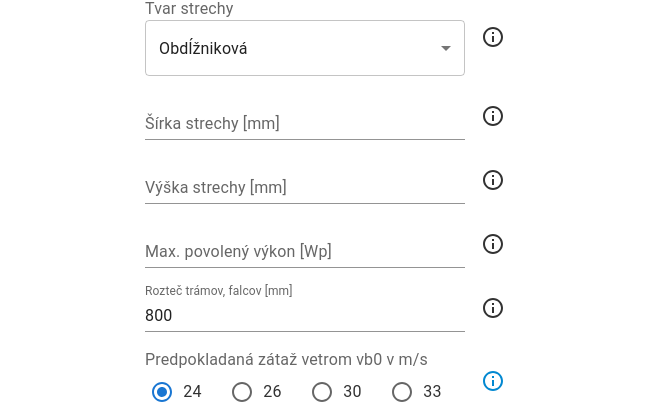
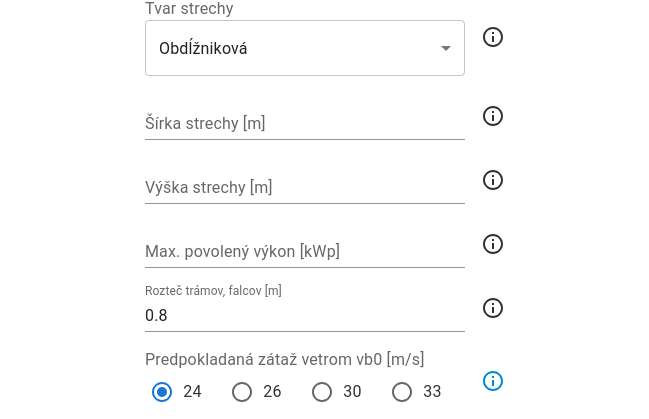
Before and after one commit to davidvajda/pv-calculator, a React (Create React App) app: page / in a window 1280 px wide. Shown: the part 236-655 px from the top of the page, without its empty margins (315-964 px from the left). Built offline with nearby package versions, Linux system fonts and the light colour scheme.

Commit message:
added possilility for ratio in number input fields, therefore possilility to enter meters rather than milimeters

```diff
--- a/src/Components/InfoTooltip/InfoTooltip.js
+++ b/src/Components/InfoTooltip/InfoTooltip.js
@@ -5,9 +5,13 @@ import { InfoOutlined } from "@mui/icons-material";
 
 import Tooltip from "@mui/material/Tooltip";
 
-const UrlWrapper = ({ children, url }) => {
+const UrlWrapper = ({ children, url, withoutMargin }) => {
   return url === "#" ? (
-    <div className="div-4040">{children}</div>
+    withoutMargin ? (
+      <>{children}</>
+    ) : (
+      <div className="div-4040">{children}</div>
+    )
   ) : (
     <a href={url} target="_blanc">
       <IconButton color="info">{children}</IconButton>
@@ -23,14 +27,23 @@ const TooltipWrapper = ({ children, description }) => {
   );
 };
 
-const InfoTooltip = ({ children, description, url = "#" }) => {
+const InfoTooltip = ({
+  children,
+  description,
+  url = "#",
+  withoutMargin = false,
+}) => {
   return (
     <div className="tooltip-wrapper">
       {children}
-      <UrlWrapper url={url}>
+      <UrlWrapper url={url} withoutMargin={withoutMargin}>
         <TooltipWrapper description={description}>
           {description === undefined ? (
-            <div className="div-4040"></div>
+            withoutMargin ? (
+              <></>
+            ) : (
+              <div className="div-4040"></div>
+            )
           ) : (
             <InfoOutlined />
           )}
--- a/src/Components/TextInput/TextInput.js
+++ b/src/Components/TextInput/TextInput.js
@@ -13,21 +13,32 @@ export const TextInput = ({
   size = "regular",
   disabled,
   description,
-  url
+  url,
+  withoutMargin,
+  min = 0,
+  max,
+  ratio = [1, 1],
 }) => {
   const numberappDispatch = (value) => {
-    const numericValue = parseInt(value);
-    if (numericValue < 0 || value === "") {
-      return appDispatch({
-        type: appDispatchAction,
-        payload: { value: 0, idx: idx },
-      });
-    } else {
-      return appDispatch({
-        type: appDispatchAction,
-        payload: { value: numericValue, idx: idx },
-      });
+    let numericValue = parseFloat(value);
+    let ratioMax = max;
+    let ratioMin = min;
+
+    if (ratio[0] !== ratio[1]) {
+      numericValue = (numericValue / ratio[0]) * ratio[1];
+      ratioMax = (max / ratio[0]) * ratio[1]
+      ratioMin = (min / ratio[0]) * ratio[1]
     }
+
+    const dispatchObject = {
+      type: appDispatchAction,
+      payload: { value: numericValue, idx: idx },
+    };
+
+    if (numericValue < ratioMin || value === "") dispatchObject.payload.value = ratioMin;
+    else if (numericValue > ratioMax) dispatchObject.payload.value = ratioMax;
+
+    return appDispatch(dispatchObject);
   };
 
   const textappDispatch = (value) => {
@@ -36,7 +47,11 @@ export const TextInput = ({
 
   return (
     <>
-      <InfoTooltip description={description} url={url} >
+      <InfoTooltip
+        description={description}
+        url={url}
+        withoutMargin={withoutMargin}
+      >
         <div className={size === "small" ? "small-input" : "input"}>
           <TextField
             disabled={disabled}
--- a/src/ContextProvider/ContextProvider.js
+++ b/src/ContextProvider/ContextProvider.js
@@ -1,6 +1,4 @@
 import React, { useReducer, createContext } from "react";
-
-import { useLocalStorage } from "../Hooks/useLocalStorage";
 
 export const AppStateContext = createContext();
 export const MaterialStateContext = createContext();
--- a/src/Pages/FormPage/FormPage.js
+++ b/src/Pages/FormPage/FormPage.js
@@ -66,7 +66,8 @@ const FormPage = () => {
           appDispatchAction={OUTPUT_ACTIONS.CHANGE_AMOUNT_IN_ROW}
           type={"number"}
           size={"small"}
-          description={`Počet panelov v ${i}. rade`}
+          withoutMargin={true}
+          max={20}
         />
       );
     }
@@ -110,6 +111,7 @@ const FormPage = () => {
             appDispatchAction={OUTPUT_ACTIONS.CHANGE_ROW_AMOUNT}
             type={"number"}
             description={`Počet radov panelov.`}
+            max={20}
           />
           <div className="row-inputs">
             {renderRowInputs(outputState.panelLayout.panels.length)}
@@ -128,56 +130,66 @@ const FormPage = () => {
           />
           {appState.roofShape === "trapezoid" ? (
             <TextInput
-              label={"Šírka strechy vrch [mm]"}
-              value={appState.roofWidthTop}
+              label={"Šírka strechy vrch [m]"}
+              value={appState.roofWidthTop / 1000}
               appDispatch={appDispatch}
               appDispatchAction={APP_ACTIONS.ROOF_WIDTH_TOP}
               type={"number"}
-              description={`Šírka vrchnej hrany strechy v milimetroch.`}
+              max={100}
+              ratio={[1, 1000]}
+              description={`Šírka vrchnej hrany strechy v metroch.`}
             />
           ) : null}
 
           <TextInput
-            label={"Šírka strechy [mm]"}
-            value={appState.roofWidthBottom}
+            label={"Šírka strechy [m]"}
+            value={appState.roofWidthBottom / 1000}
             appDispatch={appDispatch}
             appDispatchAction={APP_ACTIONS.ROOF_WIDTH}
             type={"number"}
-            description={`Šírka strechy v milimetroch.`}
+            max={100}
+            ratio={[1, 1000]}
+            description={`Šírka strechy v metroch.`}
           />
           <TextInput
-            label={"Výška strechy [mm]"}
-            value={appState.roofHeight}
+            label={"Výška strechy [m]"}
+            value={appState.roofHeight / 1000}
             appDispatch={appDispatch}
             appDispatchAction={APP_ACTIONS.ROOF_HEIGHT}
             type={"number"}
-            description={`Výška strehcy v milimetroch. Výškou je myslená dĺžka povrchu, na ktorej budú panely umiestnené.`}
+            max={100}
+            ratio={[1, 1000]}
+            description={`Výška strehcy v metroch. Výškou je myslená dĺžka povrchu, na ktorej budú panely umiestnené.`}
           />
         </>
       )}
 
       <TextInput
-        label={"Max. povolený výkon [Wp]"}
-        value={appState.maxPlantPower}
+        label={"Max. povolený výkon [kWp]"}
+        value={appState.maxPlantPower / 1000}
         appDispatch={appDispatch}
         appDispatchAction={APP_ACTIONS.MAX_POWER}
         type={"number"}
-        description={`Ak je zadaná hodnota (vo Wp), vyráta sa počet panelov neprekračujúci zadanú hodnotu.
+        max={100}
+        ratio={[1, 1000]}
+        description={`Ak je zadaná hodnota (v kWp), vyráta sa počet panelov neprekračujúci zadanú hodnotu.
           Ak hodnota zadaná nie je, výpočet prebehne bez obomedzenia.`}
       />
       <TextInput
-        label={"Rozteč trámov, falcov [mm]"}
-        value={appState.hookRuster}
+        label={"Rozteč trámov, falcov [m]"}
+        value={appState.hookRuster / 1000}
         appDispatch={appDispatch}
         appDispatchAction={APP_ACTIONS.HOOK_RUSTER}
         type={"number"}
+        ratio={[1, 1000]}
+        max={3}
         description={`Montážne háky/držiaky sa používajú na každý tám,
           preto je pre vyrátanie správneho počtu držiakov dôležité určiť rozteč trámov.
-          Rozmer sa zadáva v milimetroch kvôli lepšej presnosti výpočtu.`}
+          Rozmer sa zadáva v metroch kvôli lepšej presnosti výpočtu.`}
       />
 
       <RadioButtonInput
-        label={"Predpokladaná zátaž vetrom vb0 v m/s"}
+        label={"Predpokladaná zátaž vetrom vb0 [m/s]"}
         radioLabels={windLoadIndexOptions.labels}
         values={windLoadIndexOptions.values}
         defaultValue={appState.windLoad}
--- a/src/index.css
+++ b/src/index.css
@@ -395,6 +395,7 @@ code {
   flex-wrap: wrap;
   justify-content: center;
   max-width: 21em;
+  margin-right: 40px;
 }
 
 .small-input {
```
Also changed, not shown: server.js (+1 -9 lines), 1 other file (tests, documents, lock files or other folders).
